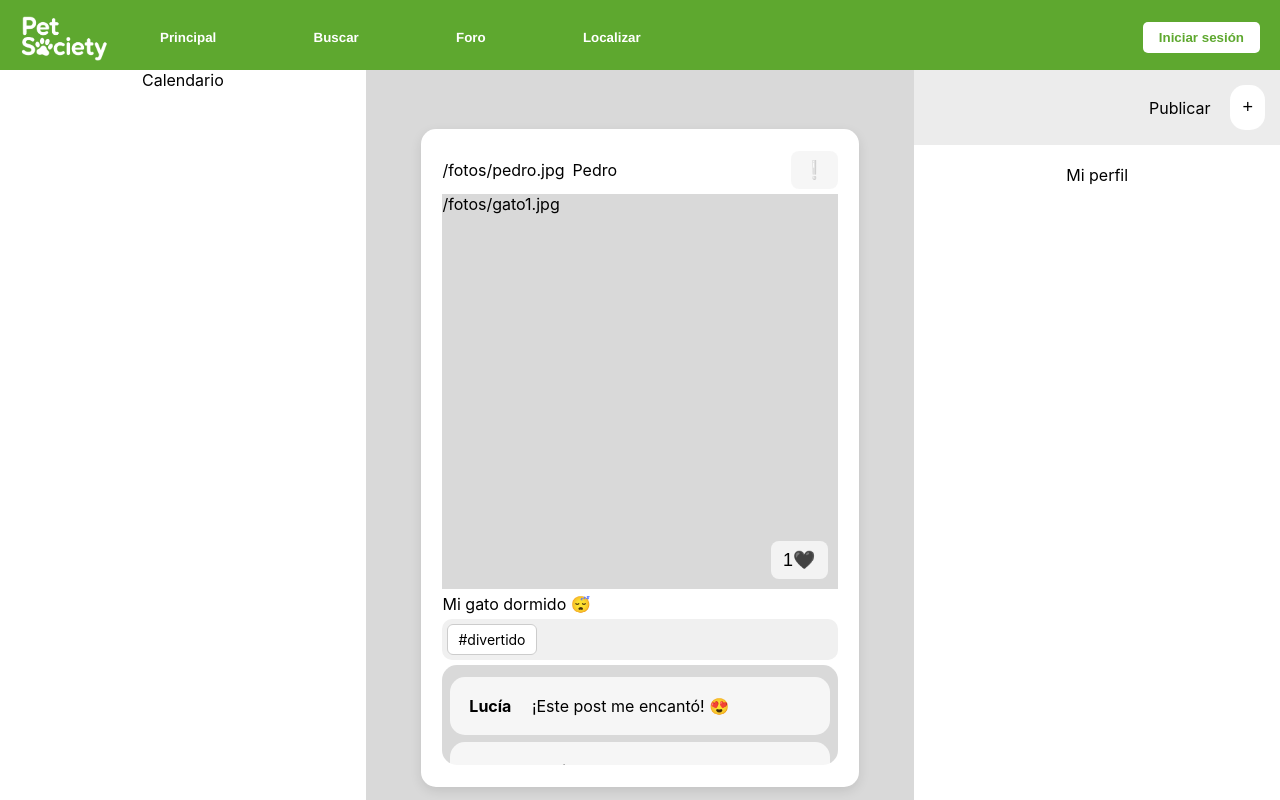
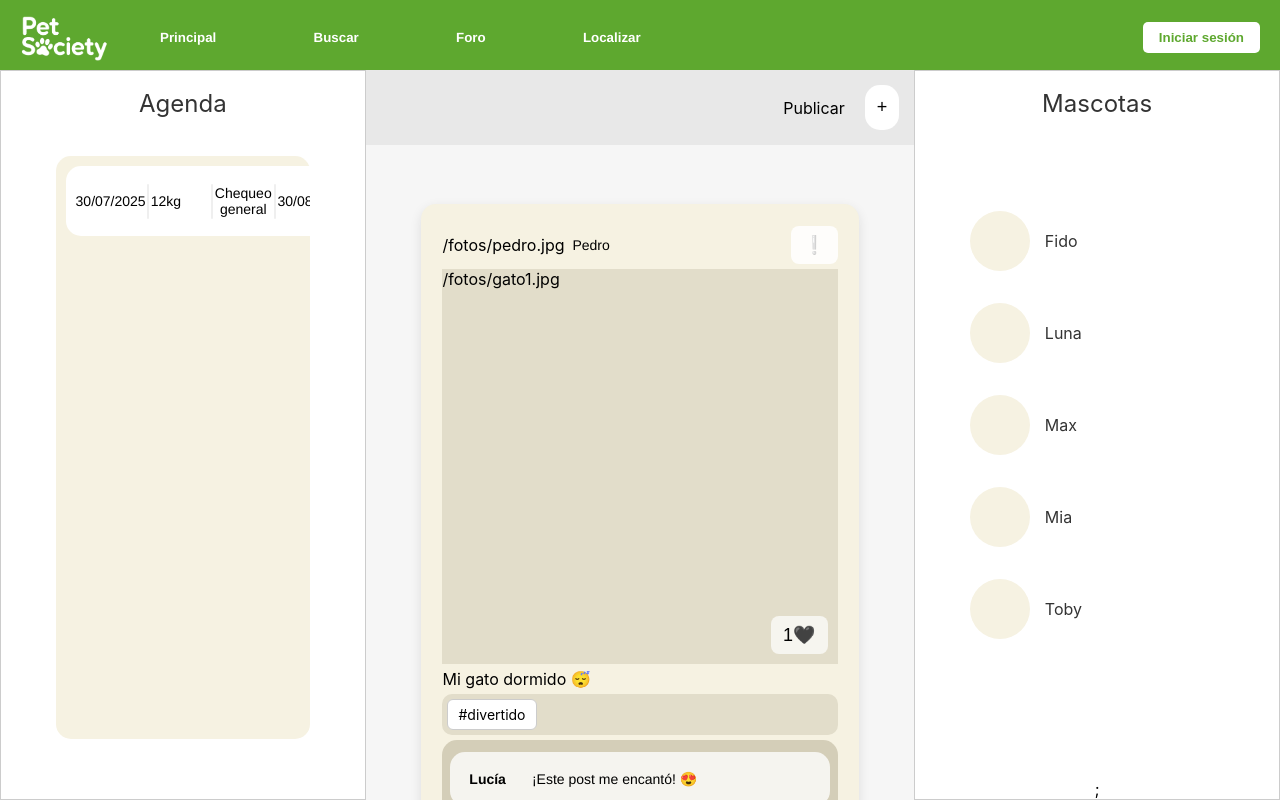
Before and after one commit to claxdio/PetSociety, a React (Vite) app in the folder ClientPetSociety/: page / in a window 1280 px wide. Built offline with nearby package versions, Linux system fonts and the light colour scheme; no server answers.

Commit message:
feat: mejora frontend de principal y busqueda

```diff
--- a/ClientPetSociety/src/components/Cita/index.jsx
+++ b/ClientPetSociety/src/components/Cita/index.jsx
@@ -1,19 +1,19 @@
-// Usage <DateTemplate />;
+// index.jsx
 import React from "react";
 import "./style.css";
 
-export const DateTemplate = () => {
+const Cita = ({ fecha, peso, caso, proxima }) => {
   return (
     <div className="date-template">
-            <div className="item">fecha cita</div>
+      <div className="item">{fecha}</div>
       <div className="divider"></div>
-            <div className="item">peso</div>
+      <div className="item">{peso}</div>
       <div className="divider"></div>
-            <div className="item">caso</div>
+      <div className="item">{caso}</div>
       <div className="divider"></div>
-            <div className="item">prox. cita</div>
+      <div className="item">{proxima}</div>
     </div>
+  );
+};
 
-
-    )
-}
+export default Cita;
--- a/ClientPetSociety/src/components/Cita/style.css
+++ b/ClientPetSociety/src/components/Cita/style.css
@@ -2,7 +2,7 @@
   display: grid;
   grid-template-columns: 1fr 5px 1fr 5px 1fr 5px 1fr; /* textos + divisores */
   align-items: center;
-  background-color: #f6f2e2;
+  background-color: #ffffff;
   border-radius: 15px;
   height: 70px;
   width: 292px;
--- a/ClientPetSociety/src/components/Comentario/style.css
+++ b/ClientPetSociety/src/components/Comentario/style.css
@@ -1,5 +1,5 @@
 .coment-frame-frame{
-  background-color: #D9D9D9;
+  background-color: #d4ceb8;
   padding: 2%;
   width: 100%;
   border-radius: 15px;
--- /dev/null
+++ b/ClientPetSociety/src/components/Mascotas/index.jsx
@@ -0,0 +1,19 @@
+import React from "react";
+import "./style.css";
+
+const Mascotas = ({ items }) => {
+  return (
+    <div className="scrollable-list">
+      {items.map((item, index) => (
+        <div key={index} className="list-item">
+          <div className="circle circle-normal"></div>
+          <div className="name">{item.nombre}</div>
+        </div>
+      ))}
+
+      {/* Item fijo al final */}
+    </div>
+  );
+};
+
+export default Mascotas;
--- /dev/null
+++ b/ClientPetSociety/src/components/Mascotas/style.css
@@ -0,0 +1,56 @@
+.scrollable-list {
+  flex-grow: 1;
+  height: 100%;
+  overflow-y: auto;
+  overflow-x: hidden;              /* por defecto: sólo vertical */
+  display: flex;
+  flex-direction: column;
+  gap: 2rem;
+  padding: 15%;
+  border-radius: 8px;
+  box-sizing: border-box;
+
+  scrollbar-width: none;          /* Firefox */
+  -ms-overflow-style: none;       /* IE/Edge */
+}
+
+.scrollable-list::-webkit-scrollbar {
+  display: none;                  /* Chrome/Safari */
+}
+
+/* Si quieres permitir scroll horizontal también, agrega esta clase */
+.scroll-horizontal {
+  overflow-x: auto;
+  flex-direction: row;            /* ahora en fila en vez de columna */
+  flex-wrap: nowrap;              /* evita que los ítems se vayan abajo */
+}
+
+.list-item {
+  display: flex;
+  align-items: center;
+  gap: 15px;
+}
+
+.circle {
+  width: 60px;
+  height: 60px;
+  border-radius: 50%;
+  flex-shrink: 0;
+}
+
+.circle-normal {
+  background-color: #f6f2e2;
+}
+
+.name {
+  font-size: 16px;
+  color: #333;
+}
+
+.circle-agregar {
+  background-color: #808080; /* gris */
+}
+
+.agregar-item {
+  font-weight: bold;
+}
--- a/ClientPetSociety/src/components/Navegador/style.css
+++ b/ClientPetSociety/src/components/Navegador/style.css
@@ -29,7 +29,8 @@
 }
 
 .nav-login-btn:hover {
-  color: black;
+  color: #d9d9d9;
+  background-color: #f6f2e2;
 }
 
 .nav-logo {
--- a/ClientPetSociety/src/components/Publicaciones/style.css
+++ b/ClientPetSociety/src/components/Publicaciones/style.css
@@ -4,7 +4,7 @@
   gap: 5px; /* espacio entre items */
   padding: 5%;
   margin: 1%;
-  background-color: #ffffff;
+  background-color: #f6f2e2;
   width: 100%;
   height: auto;
   border-radius: 15px;
@@ -33,7 +33,7 @@
   aspect-ratio: 1 / 1;
   height: auto;        /* que mantenga la proporción */
   display: block;      /* para evitar espacios abajo si es inline */
-  background-color: #D9D9D9;
+  background-color: #e2ddca;
   object-fit: cover;   /* para que recorte si la caja es más chica */
 }
 
@@ -56,7 +56,7 @@
 }
 
 .report-button {
-  background-color: #d9d9d93b;
+  background-color: #ffffffdf;
   border: none;
   padding: 8px 12px;
   border-radius: 8px;
@@ -67,7 +67,7 @@
 .categoria-frame {
   height: auto;
   overflow-y: auto;
-  background-color: #f0f0f0;
+  background-color: #e2ddca;
   border-radius: 10px;
   padding: 5px;
   display: flex;
--- a/ClientPetSociety/src/pages/Home.jsx
+++ b/ClientPetSociety/src/pages/Home.jsx
@@ -2,6 +2,8 @@ import React, { useState, useEffect } from "react";
 import Navegador from "../components/Navegador";
 import Post from "../components/Publicaciones/index.jsx";
 import Form from "../components/Formulario/index.jsx";
+import Cita from "../components/Cita/index.jsx";
+import Mascotas from "../components/Mascotas/index.jsx";
 import api from "../api.js";
 import "../styles/Home.css";
 
@@ -195,13 +197,37 @@ function Home() {
   }
 ];
 
+const listaDeMascotas = [
+  { nombre: "Fido" },
+  { nombre: "Luna" },
+  { nombre: "Max" },
+  { nombre: "Mia" },
+  { nombre: "Toby" },
+];
+
 
   return (
     <div className="home-container">
       <Navegador />
       <div className="home-grid">
-        <div className="home-calendar">Calendario</div>
-        <div className="home-posts">
+        <div className="home-calendar">
+          <div className="home-title">Agenda</div>
+          <div className="calendar-div">
+           <Cita
+              fecha="30/07/2025"
+              peso="12kg"
+              caso="Chequeo general"
+              proxima="30/08/2025"
+            />
+          </div>
+        </div>
+
+        <div className="home-center">
+          <div className="div-creation">
+            <button className="create-button" onClick={() => setMostrarForm(true)}>+</button>
+            Publicar
+          </div>
+          <div className="home-posts">
           {publicaciones.map((post, i) => (
                 <Post
                 key={i}
@@ -214,13 +240,11 @@ function Home() {
                 comentarios={post.comentarios}
                 />
             ))}
+          </div>
         </div>
         <div className="home-profile">
-          <div className="div-creation">
-            <button className="create-button" onClick={() => setMostrarForm(true)}>+</button>
-            Publicar
-          </div>
-          Mi perfil
+          <div className="home-title">Mascotas</div>
+          <Mascotas items={listaDeMascotas} />;
         </div>
       </div>
       {mostrarForm && <Form camposFormulario={camposFormulario} onClose={() => setMostrarForm(false)}  />}
--- a/ClientPetSociety/src/pages/Search.jsx
+++ b/ClientPetSociety/src/pages/Search.jsx
@@ -191,7 +191,6 @@ function Search() {
       <Navegador />
       <div className="search-grid">
         <div className="search-sugestions">
-          Buscar
           <Input></Input>
           <div className="search-results">
             <div className="search-results">
--- a/ClientPetSociety/src/styles/Home.css
+++ b/ClientPetSociety/src/styles/Home.css
@@ -14,7 +14,7 @@
   height: calc(100vh - 70px);
   width: 100%; /* que ocupe todo el ancho disponible */
   box-sizing: border-box;
-  background-color: #D9D9D9;
+  background-color: #ffffff;
 }
 
 .home-calendar,
@@ -25,7 +25,9 @@
   align-items: center;
   height: 100%;
   gap: 20px;              /* espacio vertical entre items */
+  border: 1px solid #ccc;
   box-sizing: border-box; /* para que el padding no afecte el tamaño */
+  min-height: 0; /* añade esto para evitar overflow inesperado */
 }
 
 /* Hacemos que los hijos ocupen todo el ancho del contenedor */
@@ -34,8 +36,19 @@
   width: 100%;
 }
 
+.home-center {
+  height: 100%;
+  width: 100%;
+  background-color: white;
+  display: flex;
+  flex-direction: column;
+  flex-grow: 1;
+  min-height: 0;
+}
+
+
 .home-posts {
-  background-color: #D9D9D9;
+  background-color: #d9d9d940;
   display: flex;
   flex-direction: column;
   justify-content: flex-start; /* para que el contenido empiece arriba */
@@ -53,8 +66,11 @@
 
 
 .home-title {
-  font-size: 2rem;
+  font-size: 1.5rem;
   color: #333;
+  text-align: center;
+  width: 100%;
+  padding: 5%;
 }
 
 .div-creation {
@@ -62,7 +78,7 @@
   display: flex;
   flex-direction: row-reverse;
   align-items: center;
-  background-color: #d9d9d980;
+  background-color: #d9d9d999;
   width: 100%;
   padding: 15px;
   gap: 20px;
@@ -78,3 +94,20 @@
   font-size: 18px;
   background-color: rgb(255, 255, 255);
 }
+
+.calendar-div {
+  background-color: #f6f2e2;
+  border-radius: 15px;
+  overflow-y: auto;
+  height: 80%;
+  width: 70%;
+  padding: 10px; /* espacio interno, opcional si querés separar el texto del borde */
+  box-sizing: border-box;
+
+  scrollbar-width: none;
+  -ms-overflow-style: none;
+}
+
+.calendar-div::-webkit-scrollbar {
+  display: none;
+}
--- a/ClientPetSociety/src/styles/Search.css
+++ b/ClientPetSociety/src/styles/Search.css
@@ -6,16 +6,18 @@
   justify-content: center;
   height: 100vh;
   overflow: hidden;
+  font-family: 'Segoe UI', sans-serif;
+  background-color: #f3f3f3;
 }
 
 .search-grid {
   display: grid;
   grid-template-columns: 2fr 3fr;
-  margin-top: 70px; /* espacio para el navegador fijo */
+  margin-top: 70px;
   height: calc(100vh - 70px);
-  width: 100%; /* que ocupe todo el ancho disponible */
+  width: 100%;
   box-sizing: border-box;
-  background-color: #D9D9D9;
+  background-color: #f9f9f9;
 }
 
 .search-sugestions {
@@ -26,70 +28,88 @@
   height: 100%;
   gap: 20px;
   box-sizing: border-box;
-  overflow: hidden; /* necesario para evitar que el scroll se salga */
+  padding: 2rem;
+  overflow: hidden;
+  border-right: 1px solid #ddd;
+}
+
+.search-title {
+  font-size: 1.8rem;
+  color: #444;
+  margin-bottom: 1rem;
+  text-align: center;
+}
+
+.search-bar {
+  width: 80%;
+  padding: 0.75rem 1rem;
+  border-radius: 10px;
+  border: 1px solid #ccc;
+  font-size: 1rem;
+  outline: none;
+  transition: box-shadow 0.2s ease;
+}
+
+.search-bar:focus {
+  box-shadow: 0 0 0 3px rgba(100, 100, 255, 0.2);
+  border-color: #888;
 }
 
 .search-posts {
-  background-color: #D9D9D9;
+  background-color: #d9d9d940;
   display: flex;
   flex-direction: column;
-  justify-content: flex-start; /* para que el contenido empiece arriba */
+  justify-content: flex-start;
   align-items: center;
-  max-height: 100%;    /* limita altura para scroll */
+  max-height: 100%;
   overflow-y: auto;
   overflow-x: hidden;
-  scrollbar-width: none;        /* Firefox */
+  padding: 20%;
+  gap: 2rem;
+  scrollbar-width: none;
   -ms-overflow-style: none;
   min-height: 0;
   flex-grow: 1;
-  padding: 10%;
-  gap: 3%;
 }
 
-
-.search-title {
-  font-size: 2rem;
-  color: #333;
+.search-posts::-webkit-scrollbar {
+  display: none;
 }
 
-/*-----------------------------*/
+/* Results */
 .search-results {
   flex-grow: 1;
   overflow-y: auto;
-  overflow-x: hidden;
-  width: 80%;
-
+  width: 90%;
   display: flex;
   flex-direction: column;
   align-items: center;
-  gap: 1%;
-
-  background-color: #D9D9D9;
-
-  scrollbar-width: none;        /* Firefox */
-  -ms-overflow-style: none;     /* IE */
+  gap: 1rem;
+  scrollbar-width: none;
+  -ms-overflow-style: none;
 }
 
 .search-results::-webkit-scrollbar {
-  display: none;                /* Chrome/Safari */
+  display: none;
 }
 
 .search-result-item {
   width: 100%;
   background-color: white;
-  padding: 1rem;
-  border-radius: 12px;
-  box-shadow: 0 4px 12px rgba(0, 0, 0, 0.1);
-  transition: transform 0.2s ease;
+  padding: 1rem 1.5rem;
+  box-shadow: 0 3px 8px #f6f2e2;
+  transition: transform 0.2s ease, box-shadow 0.2s ease;
+  cursor: pointer;
 }
 
 .search-result-item:hover {
-  transform: translateY(-4px);
+  transform: translateY(-5px);
   box-shadow: 0 8px 20px rgba(0, 0, 0, 0.15);
 }
 
 .search-result-text {
-  font-size: 1rem;
-  color: #333;
+  font-size: 1.1rem;
+  color: #222;
   text-align: center;
+  font-weight: 500;
 }
```
Lines whose indentation alone changed are shown as unchanged.
